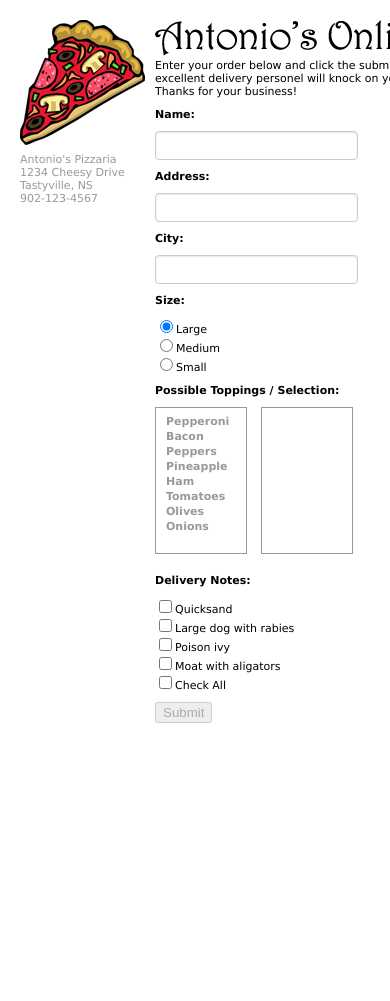
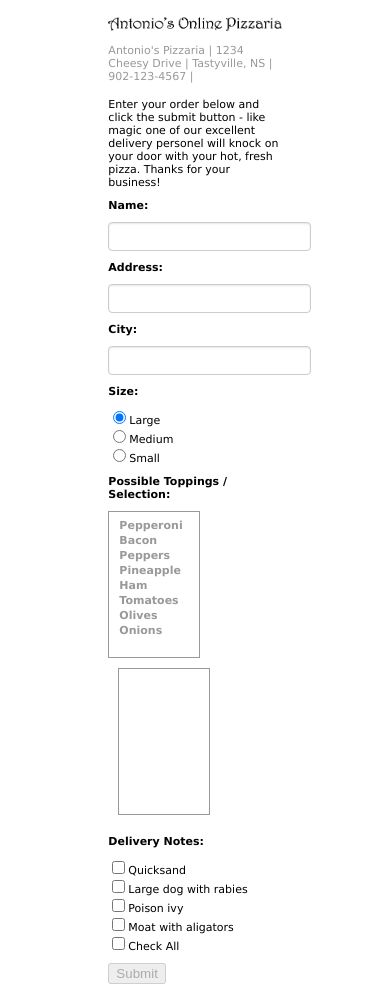
Before and after one commit to redmondmj/Web-App, a PHP site: page /responsiveDesign.htm in a window 390 px wide; the page is wider, and only the part inside the window is pictured. Before the commit the page ends 723 px from the top of that part, so only its background shows below. Run offline with PHP 8.4, Linux system fonts and the light colour scheme.

Commit message:
end of responsive class

```diff
--- a/RIA/responsiveDesign/resources/styles.css
+++ b/RIA/responsiveDesign/resources/styles.css
@@ -9,7 +9,7 @@ body {
 	background: #FFFFFF;
 	color: #000100;
 	font-family: verdana,arial,helvetica,sans-serif;
-	font-size: 11px;
+	font-size: .6875em;
 }
 
 input[type=text] {
@@ -25,14 +25,19 @@ input[type=text] {
 
 #form {
     margin:0 auto;
-    width:562px;
-    padding:10px;
+    width:58.541666666666666667%;
+    padding:1.77935943060498%;
+    max-width: 562px;
+}
+
+#form img{
+    max-width:100%;
 }
 
 #aside {
     float:left;
-    width:125px;
-    margin-right:10px;
+    width:22.24199288256228%;
+    margin-right:1.77935943060498%;
     color:#999999;
 }
 
@@ -42,7 +47,7 @@ input[type=text] {
 
 #content {
     float:right;
-    width:427px;
+    width:75.97864768683274%;
 }
 
 #content > div {
@@ -76,3 +81,29 @@ input[type=text] {
     vertical-align:top;
     margin-left:10px;
 }
+
+#address{
+    display: none;
+    color:#999999;
+    margin-bottom: 15px;
+}
+
+@media screen and (max-width:570px){
+    #form{
+        width=80%;
+    }
+
+    #content{
+        float:none;
+        width:80%;
+        margin:0 auto;
+    }
+
+    #aside{
+        display:none;
+    }
+
+    #address{
+        display: block;
+    }
+}
--- a/RIA/responsiveDesign/responsiveDesign.htm
+++ b/RIA/responsiveDesign/responsiveDesign.htm
@@ -3,6 +3,7 @@
 <html>
     <head>
         <meta http-equiv="Content-Type" content="text/html; charset=utf-8" />
+        <meta name="viewport" content="width=device-width" />
         <title>Antonio's Online Pizzaria :)</title>
         <link rel="stylesheet" type="text/css" href="resources/styles.css" />
         <link rel="stylesheet" href="resources/easy-autocomplete.min.css">
@@ -21,6 +22,12 @@
 
             <div id="content">
                 <img src="images/imgTitle.png" alt="Antonio's Online Pizzaria" />
+                <div id="address">
+                    Antonio's Pizzaria |
+                    1234 Cheesy Drive |
+                    Tastyville, NS |
+                    902-123-4567 |
+                </div>
                 Enter your order below and click the submit button - like magic one of our excellent delivery personel will knock on your door with your hot, fresh pizza. Thanks for your business!
                 <div>
                     <div>Name:</div>
```
